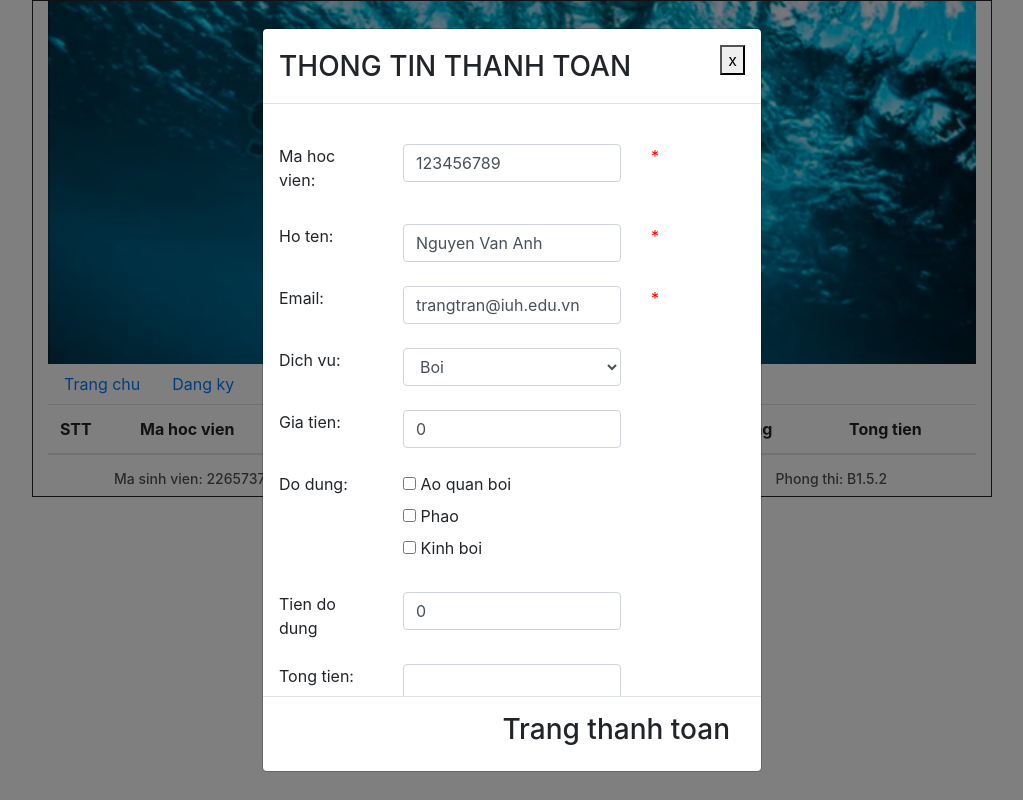
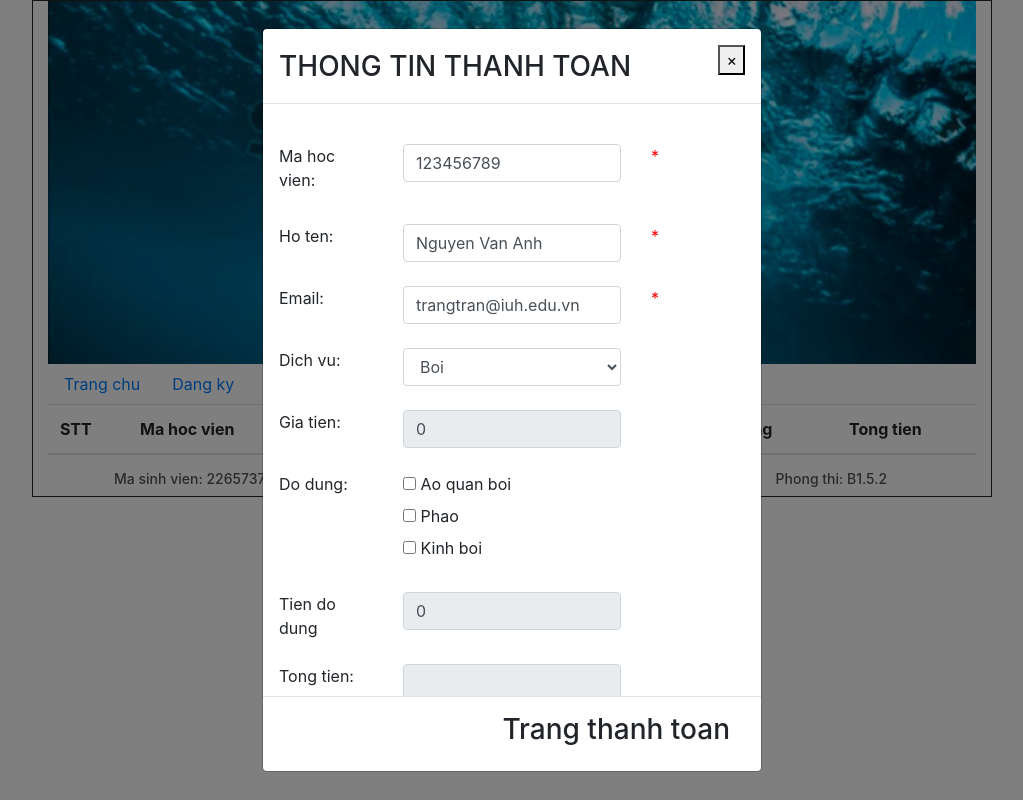
Before and after one commit to ynnhii02/hk1-2024_2025-web, a plain HTML site: page Tuan8_lethiyennhi/html/tuan8.html in a window 1280 px wide. Both pictures are taken after a click on the link "Dang ky". Shown: the whole page, without its empty margins (128-1151 px from the left). Drawn offline with Linux system fonts and the light colour scheme; files whose address does not match are found by name.

Commit message:
Update tuan8.html

```diff
--- a/Tuan8_lethiyennhi/html/tuan8.html
+++ b/Tuan8_lethiyennhi/html/tuan8.html
@@ -37,9 +37,7 @@
                         <button
                             type="button"
                             class="btn-close"
-                            data-bs-dismiss="modal"
-                            aria-label="Close"
-                        >x</button>
+                            data-dismiss="modal"> &times; </button>
                     </div>
                     <div class="modal-body">
                         <div class="row mt-4">
@@ -94,7 +92,7 @@
                                 <label for="">Gia tien:</label>
                             </div>
                             <div class="col-6">
-                                <input id="gia" type="text" class="form-control">
+                                <input id="gia" type="text" class="form-control" disabled>
                             </div>
 
                         </div>
@@ -117,7 +115,7 @@
                                 <label for="">Tien do dung</label>
                             </div>
                             <div class="col-6">
-                                <input type="text" class="form-control" id="tiendung">
+                                <input type="text" class="form-control" id="tiendung" disabled>
                             </div>
                         </div>
                         <div class="row mt-3">
@@ -125,7 +123,7 @@
                                 <label for="">Tong tien:</label>
                             </div>
                             <div class="col-6">
-                                <input type="text" class="form-control" id="tong">
+                                <input type="text" class="form-control" id="tong" disabled>
                             </div>
                         </div>
                         <div class="row mt-4">
@@ -133,7 +131,7 @@
                                 <button type="button" class="btn btn-success w-100" id="gui">Thanh toan</button>
                             </div>
                             <div class="col-6">
-                                <button type="button" class="btn btn-danger w-100" data-bs-dismiss="modal">Huy</button>
+                                <button type="button" class="btn btn-danger w-100" data-dismiss="modal">Huy</button>
                             </div>
                         </div>
                     </div>
```
